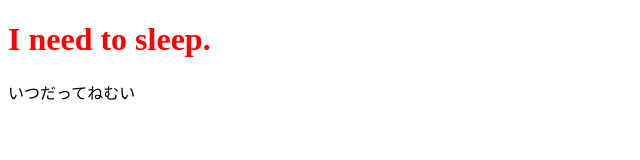
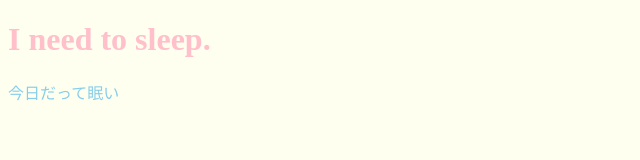
Before and after one commit to shhsleep/shhsleep, a plain HTML site: page index.html in a window 1280 px wide. Shown: the whole page, without its empty margins (0-640 px from the left). Drawn offline with Linux system fonts and the light colour scheme.

Commit message:
color change

```diff
--- a/index.css
+++ b/index.css
@@ -1,3 +1,11 @@
+body {
+  background-color:ivory;
+}
+
 #sleepy {
-  color:red;
+  color:pink;
 }
+
+#sentence {
+  color:skyblue;
+}
--- a/index.html
+++ b/index.html
@@ -7,10 +7,11 @@
 </head>
   <body>
     <h1 id="sleepy">
-      I need to sleep.
-    </h1>
-    <p>
-      いつだってねむい
-    </p>
+      I need to sleep.    </h1>
+      <div id="sentence">
+      <p>
+        今日だって眠い
+      </p>
+    </div>
   </body>
 </html>
```
Also changed, not shown: hello.txt (added).
